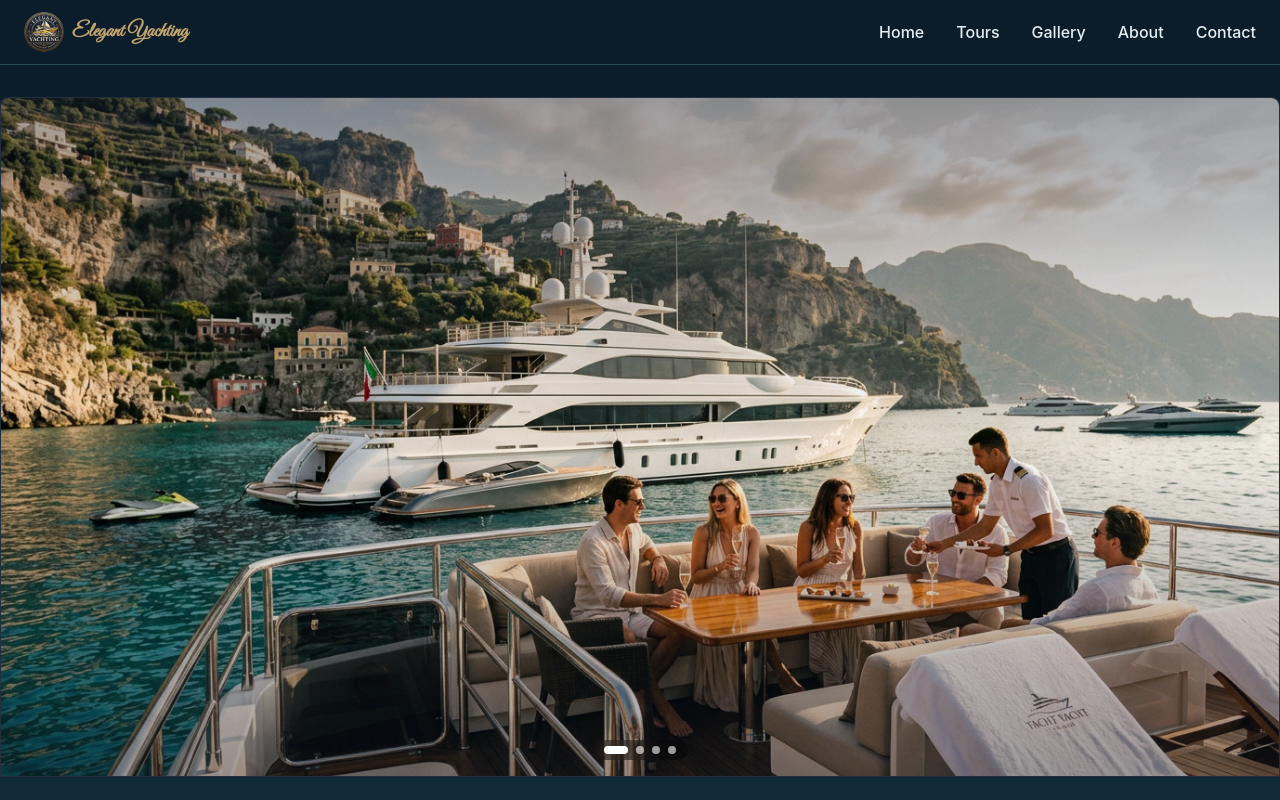
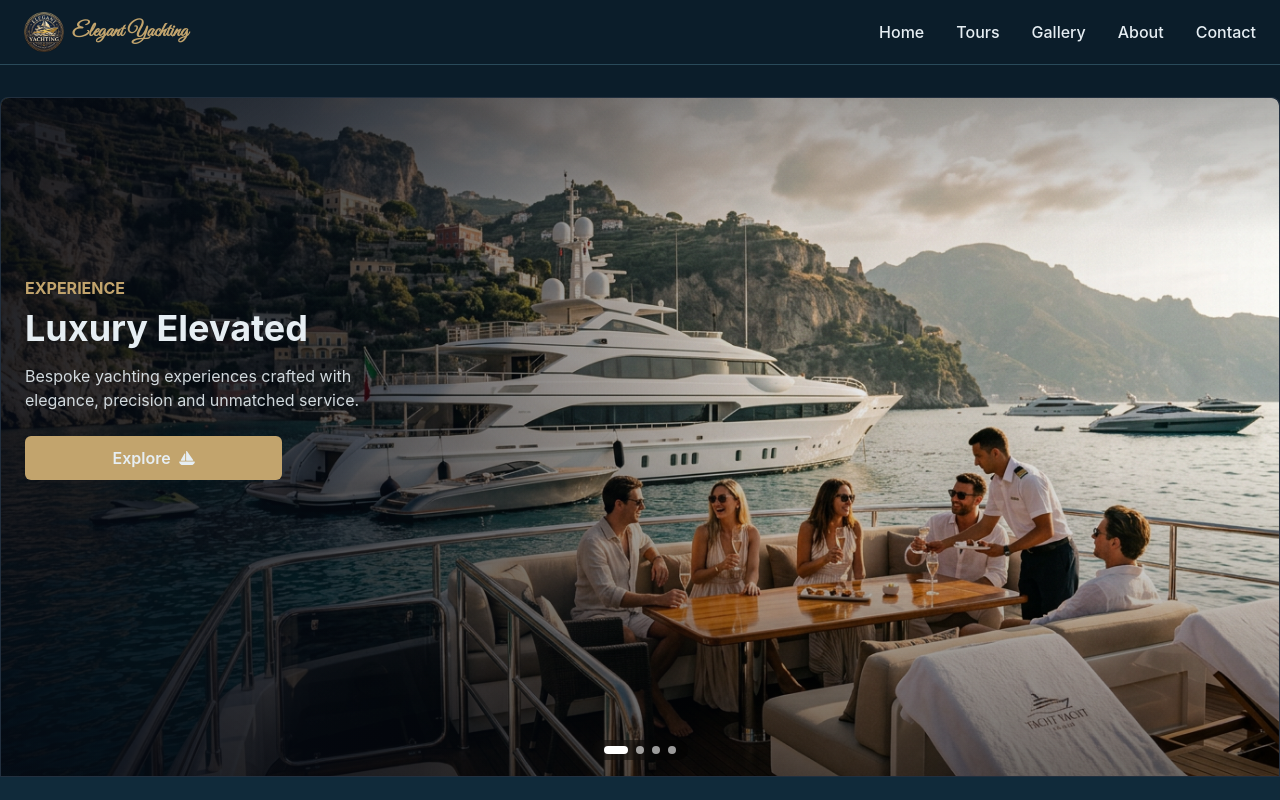
Before and after one commit to Dylan0888/ElegantYatchting, a React (Vite) app in the folder frontend/: page / in a window 1280 px wide. Shown: the top 800 px of the page. Built offline with nearby package versions, Linux system fonts and the light colour scheme.

Commit message:
Added new carousel component to fill the empty space with text.

```diff
--- a/frontend/src/components/homePageComponents/Carousel.tsx
+++ b/frontend/src/components/homePageComponents/Carousel.tsx
@@ -1,5 +1,6 @@
 import { useState, useRef, useEffect } from "react";
 import type { ImageStructure } from "../../types/types";
+import CarouselTextSection from "./CarouselTextSection";
 
 interface CarouselProps {
   images: ImageStructure[];
@@ -76,12 +77,50 @@ const Carousel = ({ images }: CarouselProps) => {
         </div>
       </div>
 
+
+      {/*Carousel Text */}
+      <CarouselTextSection />
+
+
+
       {/* Gradient Overlay */}
-      <div className="pointer-events-none absolute inset-0
-                bg-gradient-to-b
-                from-gray-900/40 via-transparent to-gray-900/40
-                "
+      <div
+        className="pointer-events-none absolute inset-0 rounded-t-lg"
+
+        style={{
+          background: `
+      linear-gradient(
+        to right,
+        rgba(5, 10, 20, 0.88) 0%,
+        rgba(5, 10, 20, 0.72) 22%,
+        rgba(5, 10, 20, 0.45) 40%,
+        rgba(5, 10, 20, 0.12) 60%,
+        rgba(5, 10, 20, 0) 100%
+      ),
+
+      linear-gradient(
+        to top,
+        rgba(0,0,0,0.55) 0%,
+        rgba(0,0,0,0.18) 30%,
+        rgba(0,0,0,0) 55%
+      ),
+
+      linear-gradient(
+        to bottom,
+        rgba(0,0,0,0.30) 0%,
+        rgba(0,0,0,0) 20%
+      )
+    `,
+        }}
       />
+
+
+
+
+
+
+
+
 
       {/* Left Button */}
       <button
--- /dev/null
+++ b/frontend/src/components/homePageComponents/CarouselTextSection.tsx
@@ -0,0 +1,29 @@
+import { FaSailboat } from "react-icons/fa6";
+
+const CarouselTextSection = () => {
+    return (
+        <div className="absolute h-s max-w-[30%]  z-1000  justify-center flex-col
+                    top-[25%] left-4 gap-2 flex p-2 rounded-2xl"
+        >
+
+            <h3 className="text-gold font-bold uppercase">Experience</h3>
+            <h1 className="text-4xl text-primary font-bold mb-2">Luxury Elevated </h1>
+            <p className="text-text-primary/90">Bespoke yachting experiences crafted with elegance, precision and unmatched service.</p>
+
+            <div className="flex max-w-[70%] text-text-primary">
+                <button className="bg-gold font-semibold flex items-center justify-center cursor-pointer
+                                  border-2 border-transparent
+
+                                  px-4 py-2 gap-2 rounded-md mt-4 w-full
+
+                                  hover:bg-gold-hover active:border-text-primary active:bg-gold-hover/90
+              transition-colors duration-300">
+                    Explore <FaSailboat />
+                </button>
+
+            </div>
+        </div>
+    )
+}
+
+export default CarouselTextSection
```
